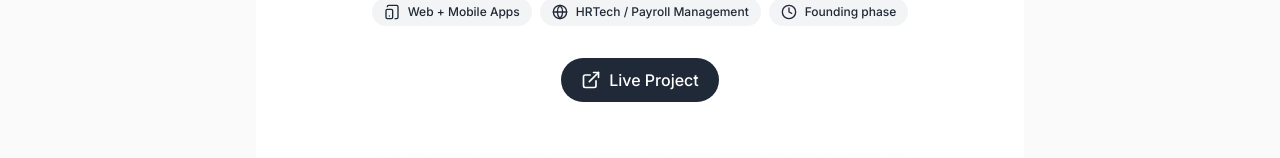
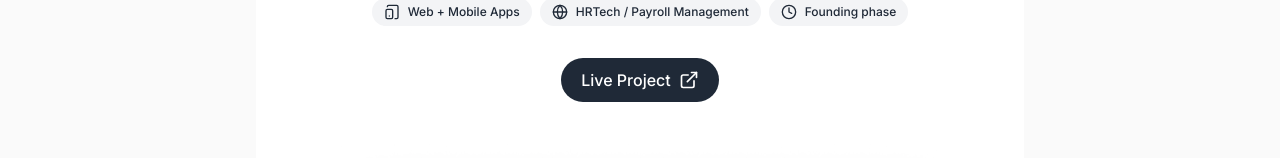
Before and after one commit to charm91/my-portfolio, a Next.js app: page /betterhr in a window 1280 px wide. Shown: the part 318-476 px from the top of the page. Built offline with nearby package versions, Linux system fonts and the light colour scheme; no server answers.

Commit message:
fix(case-study): place live project icon after label
Co-authored-by: Codex <noreply@openai.com>

```diff
--- a/src/components/CaseStudyShell.jsx
+++ b/src/components/CaseStudyShell.jsx
@@ -79,10 +79,10 @@ export function CaseStudyShell({ coverImage, title, tags, liveUrl, thumbnail, ch
               rel="noopener noreferrer"
               className="group inline-flex items-center gap-2 rounded-3xl bg-[#1f2937] px-5 py-2.5 font-medium text-white transition-[transform,background-color,box-shadow] duration-200 motion-safe:hover:-translate-y-0.5 motion-safe:hover:scale-[1.02] motion-safe:focus-visible:-translate-y-0.5 motion-safe:focus-visible:scale-[1.02] hover:bg-[#111827] focus-visible:bg-[#111827] hover:shadow-lg focus-visible:shadow-lg motion-safe:active:translate-y-0 motion-safe:active:scale-100 focus-visible:outline-2 focus-visible:outline-offset-4 focus-visible:outline-primary"
             >
-              <ExternalLink className="size-5 transition-transform duration-200 motion-safe:group-hover:scale-110 motion-safe:group-focus-visible:scale-110 motion-safe:group-hover:translate-x-0.5 motion-safe:group-focus-visible:translate-x-0.5" aria-hidden="true" />
               <span className="transition-transform duration-200 motion-safe:group-hover:translate-x-0.5 motion-safe:group-focus-visible:translate-x-0.5">
                 Live Project
               </span>
+              <ExternalLink className="size-5 transition-transform duration-200 motion-safe:group-hover:scale-110 motion-safe:group-focus-visible:scale-110 motion-safe:group-hover:translate-x-0.5 motion-safe:group-focus-visible:translate-x-0.5" aria-hidden="true" />
             </a>
           </div>
           <motion.div
```
